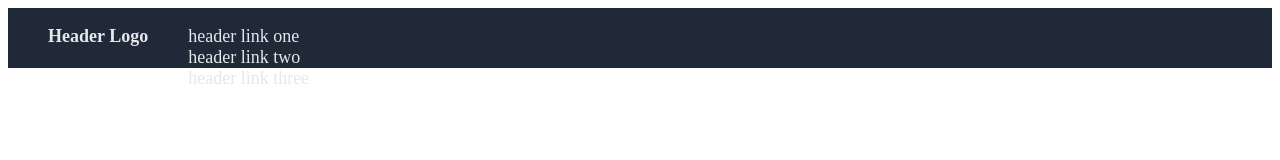
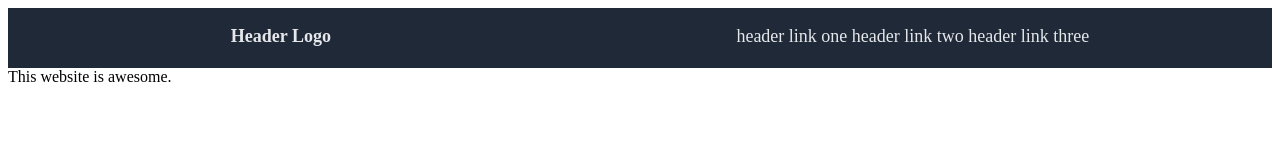
Before and after one commit to markdhemming/landing-page, a plain HTML site: page index.html in a window 1280 px wide. Drawn offline with Linux system fonts and the light colour scheme.

Commit message:
navbar done

```diff
--- a/index.html
+++ b/index.html
@@ -23,5 +23,8 @@
             </div>
 
         </div>
+<div class="section-two">
+    This website is awesome.
+</div>
     </body>
 </html>
--- a/style.css
+++ b/style.css
@@ -1,5 +1,6 @@
 .header {
     display: flex;
+    justify-content: space-around;
     background-color: #1F2937;
     height: 60px;
 }
@@ -14,14 +15,15 @@
 
 .header-right {
     display: flex;
-    gap: 10px;
+    gap: 20px;
     font-size: 18px;
     color: #E5E7EB;
-    flex-grow: 2;
+
 }
 
 
 li {
     list-style-type: none;
+    display: inline;
 
 }
```
